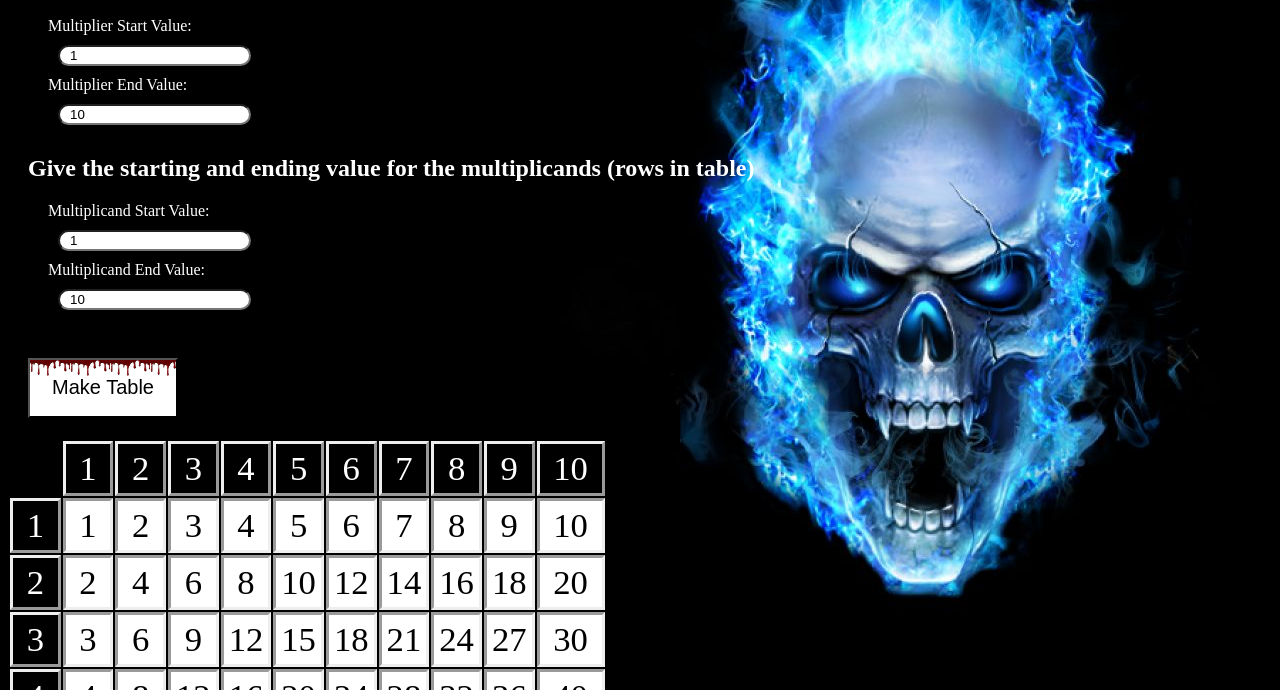
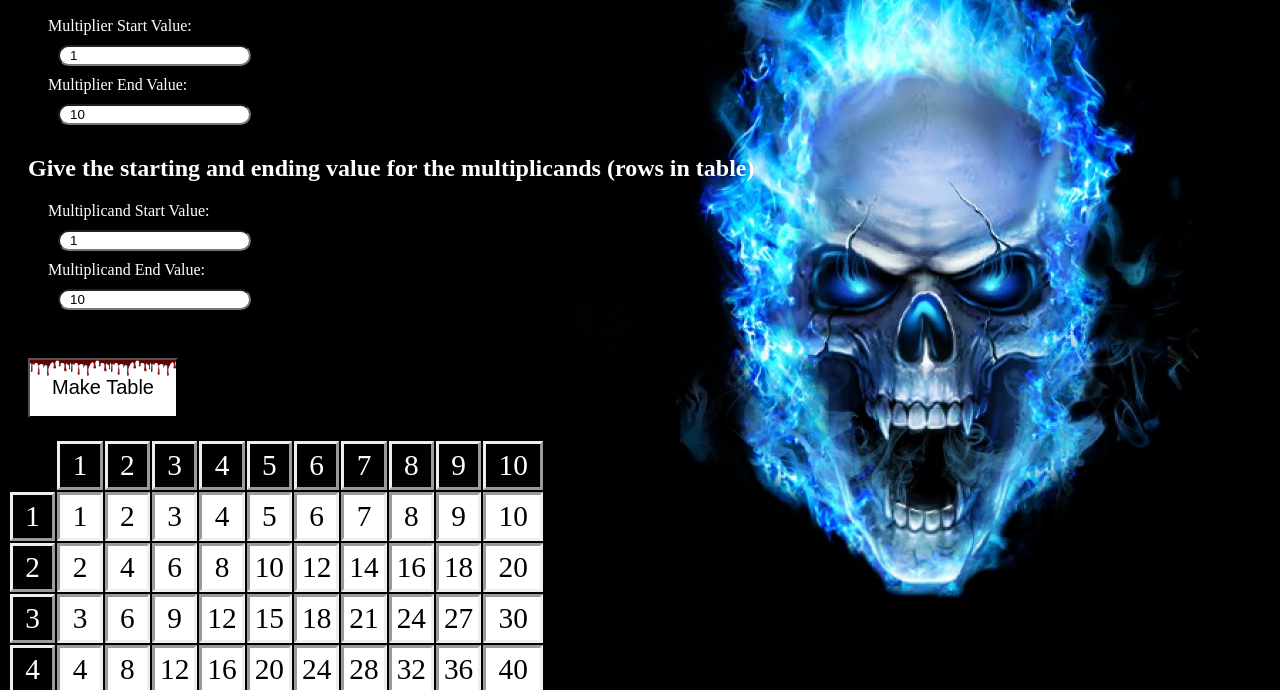
Before and after one commit to adk3798/myPage, a plain HTML site: page HW6/index.html in a window 1280 px wide. Both pictures are taken after a click on the button "Make Table". Shown: the part 110-800 px from the top of the page. Drawn offline with Linux system fonts and the light colour scheme.

Commit message:
Added changing text sizes depending on range of input

```diff
--- a/HW6/css/hw6css.css
+++ b/HW6/css/hw6css.css
@@ -25,8 +25,8 @@ as well as allow me to have a background image.
   color: white;
   border-style: outset;
   text-align: center;
-  min-width: 25px;
-  min-height: 20px;
+  /*min-width: 25px;
+  min-height: 20px;*/
 }
 
 /*
@@ -39,8 +39,26 @@ as well as allow me to have a background image.
   background-color: white;
   color: black;
   border-style: inset;
-  min-width: 25px;
-  min-height: 20px;
+}
+
+/*
+   These 3 blocks control the font size of the elements. The table elements are
+   assigned to the small, medium or large class depending on the size of the
+   difference between the starting and ending values given.
+*/
+.sm-ele {
+  font-size: 12pt;
+  padding: 1px;
+}
+
+.md-ele {
+  font-size: 18pt;
+  padding: 2px;
+}
+
+.lg-ele {
+  font-size: 22pt;
+  padding: 5px;
 }
 
 /*
@@ -70,14 +88,6 @@ span {
   margin-left: 40px;
   margin-top: 20px;
   margin-bottom: 20px;
-}
-
-/*
-   This block sets the inner padding and font size for table elements
-*/
-.multiplicand, .multiplier, .result {
-  font-size: 26pt;
-  padding: 5px;
 }
 
 /*
--- a/HW6/js/hw6js.js
+++ b/HW6/js/hw6js.js
@@ -27,6 +27,18 @@ function makeTable() {
     var newTable = document.createElement('table');
     var hor_start = parseInt(document.getElementById("hor_start").value);
     var hor_end = parseInt(document.getElementById("hor_end").value);
+    var vert_start = parseInt(document.getElementById("vert_start").value);
+    var vert_end = parseInt(document.getElementById("vert_end").value);
+
+    // decide whether the table will use the small, medium or large text size
+    // depending on the max range between start and end values
+    var sz = "lg-ele";
+    if(Math.abs(hor_start - hor_end) > 30 || Math.abs(vert_start - vert_end) > 30) {
+      sz = "sm-ele";
+    }
+    else if(Math.abs(hor_start - hor_end) > 15 || Math.abs(vert_start - vert_end) > 15) {
+      sz = "md-ele";
+    }
 
     // need blank spot in top left of table
     var row = document.createElement('tr');
@@ -41,6 +53,7 @@ function makeTable() {
     do {
       column = document.createElement('td');
       column.classList.add("multiplier");
+      column.classList.add(sz);
       column.appendChild(document.createTextNode(i));
       row.appendChild(column);
       if( i < hor_end) { i++; }
@@ -50,8 +63,6 @@ function makeTable() {
     // add row to table
     newTable.appendChild(row);
 
-    var vert_start = parseInt(document.getElementById("vert_start").value);
-    var vert_end = parseInt(document.getElementById("vert_end").value);
     var j = hor_start;
     var i = vert_start
     final = false;
@@ -63,6 +74,7 @@ function makeTable() {
       row = document.createElement('tr');
       column = document.createElement('td');
       column.classList.add("multiplicand");
+      column.classList.add(sz);
       column.appendChild(document.createTextNode(i));
       row.appendChild(column);
       // now create columns that show multiplication of value for
@@ -72,6 +84,7 @@ function makeTable() {
       do {
         column = document.createElement('td');
         column.classList.add("result");
+        column.classList.add(sz);
         column.appendChild(document.createTextNode(i*j));
         row.appendChild(column);
         if( j < hor_end) { j++; }
```
